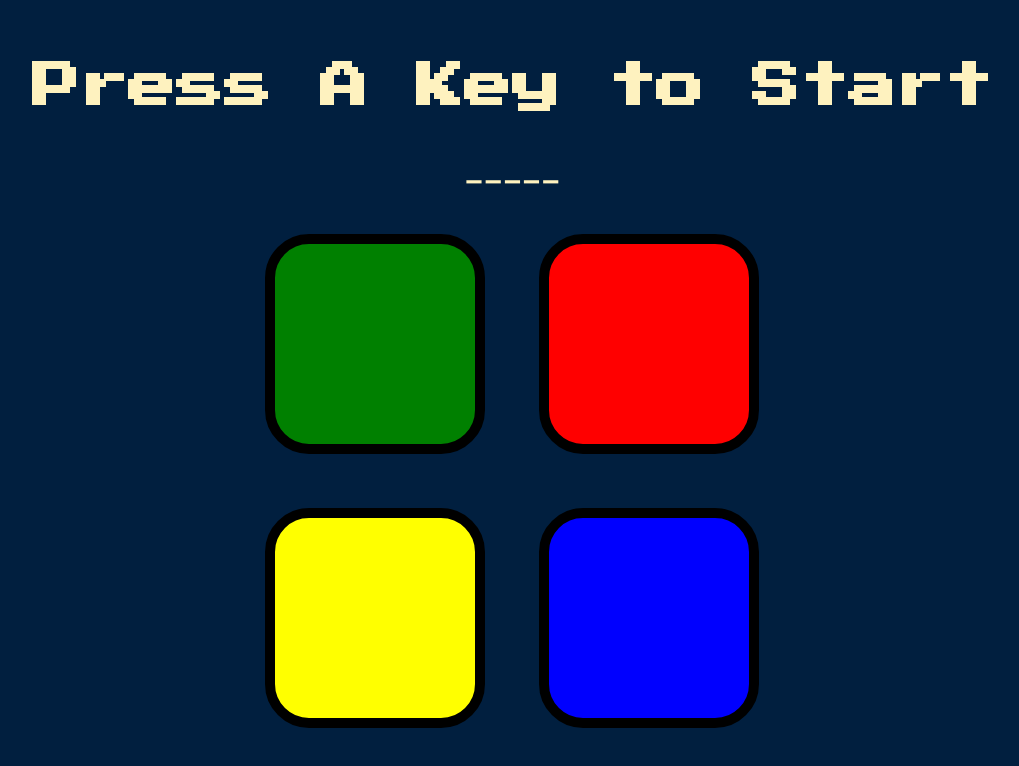
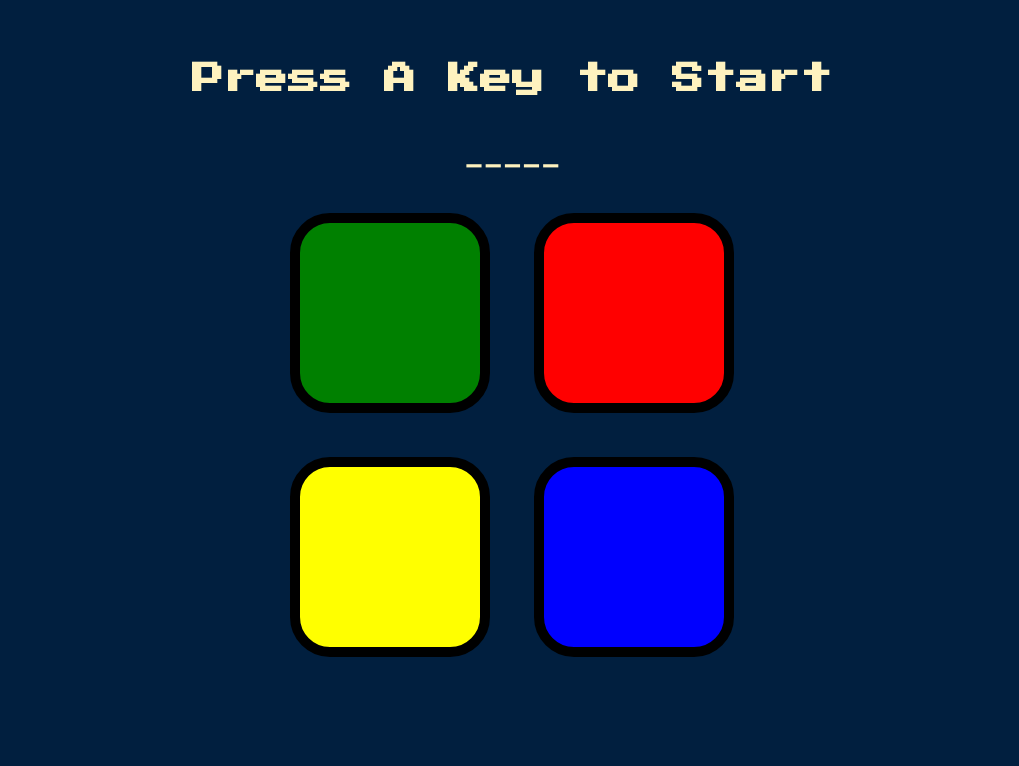
Before and after one commit to Lilaven/simons-game, a plain HTML site: page index.html in a window 1280 px wide. Shown: the whole page, without its empty margins (128-1147 px from the left). Drawn offline with nearby package versions, Linux system fonts and the light colour scheme.

Commit message:
Update styles.css

```diff
--- a/styles.css
+++ b/styles.css
@@ -5,7 +5,7 @@ body {
 
 #level-title {
   font-family: 'Press Start 2P', cursive;
-  font-size: 3rem;
+  font-size: 2rem;
   margin:  5%;
   color: #FEF2BF;
 }
@@ -18,10 +18,10 @@ body {
 }
 
 .btn {
-  margin: 25px;
+  margin: 20px;
   display: inline-block;
-  height: 200px;
-  width: 200px;
+  height: 180px;
+  width: 180px;
   border: 10px solid black;
   border-radius: 20%;
 }
```
